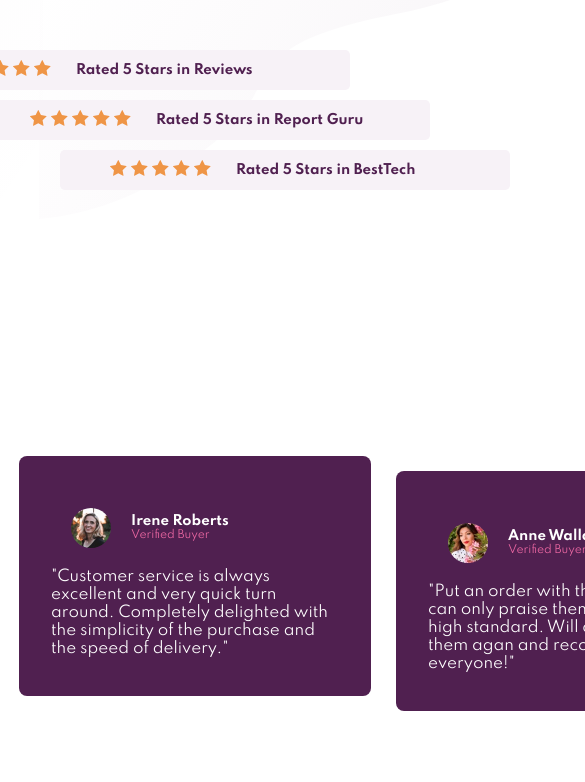
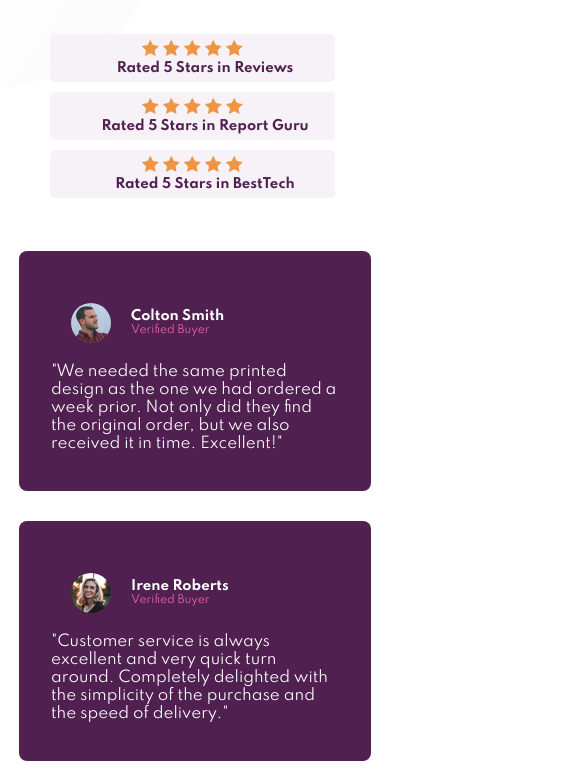
Before and after one commit to beatrizang/social-proof-section, a plain HTML site: page index.html in a window 390 px wide. Shown: the part 143-925 px from the top of the page, 585 px wide, since content can reach past the window. Before the commit the page ends 854 px from the top, so only its background shows below. Drawn offline with Linux system fonts and the light colour scheme; a web font is replaced by a local one.

Commit message:
Se agrega la parte responsive

```diff
--- a/style.css
+++ b/style.css
@@ -11,6 +11,10 @@
     margin: 0;
     box-sizing: border-box;
     font-family: 'Spartan', sans-serif;
+}
+
+a{
+    color: var(--soft-pink);
 }
 
 body{
@@ -27,6 +31,7 @@ body{
 
 .container{
     display: flex;
+    flex-direction: column;
     top: 50%;
     left: 50%;
 
@@ -146,3 +151,70 @@ p{
     color: var(--soft-pink);
     font-weight: 400;
 }
+
+footer{
+    margin-top: 2.5em;
+    margin-bottom: 1em;
+    text-align: center;
+}
+footer p{
+    color: var(--very-dark-magenta);
+}
+
+@media only screen and (max-width: 1260px){
+
+
+     body{
+        height: 100%;
+        flex-direction: column;
+        height: 100%;
+        background-image: url("images/bg-pattern-top-mobile.svg"),
+                          url("images/bg-pattern-bottom-mobile.svg");
+     }
+
+     .all{
+        display: flex;
+        flex-direction: column;
+        width: 100%;
+     }
+     .text{
+        display: flex;
+        flex-direction: column;
+        text-align: center;
+     }
+
+     .introduction{
+        width:100%;
+     }
+
+     .ratings{
+         margin-top: 2em;
+     }
+
+     .rating{
+        width: 100%;
+        padding: 1.5em;
+        flex-direction: column;
+        justify-content: center;
+     }
+     .rating2{
+        margin-left: 0;
+     }
+     .rating3{
+         margin-left: 0;
+     }
+
+     .testimonials{
+         flex-direction: column;
+         align-items: center;
+     }
+
+     .testimonial2{
+         margin-left: 0;
+         margin-top: 30px;
+     }
+
+     .testimonial3{
+         margin-left: 0;
+     }
+}
```
